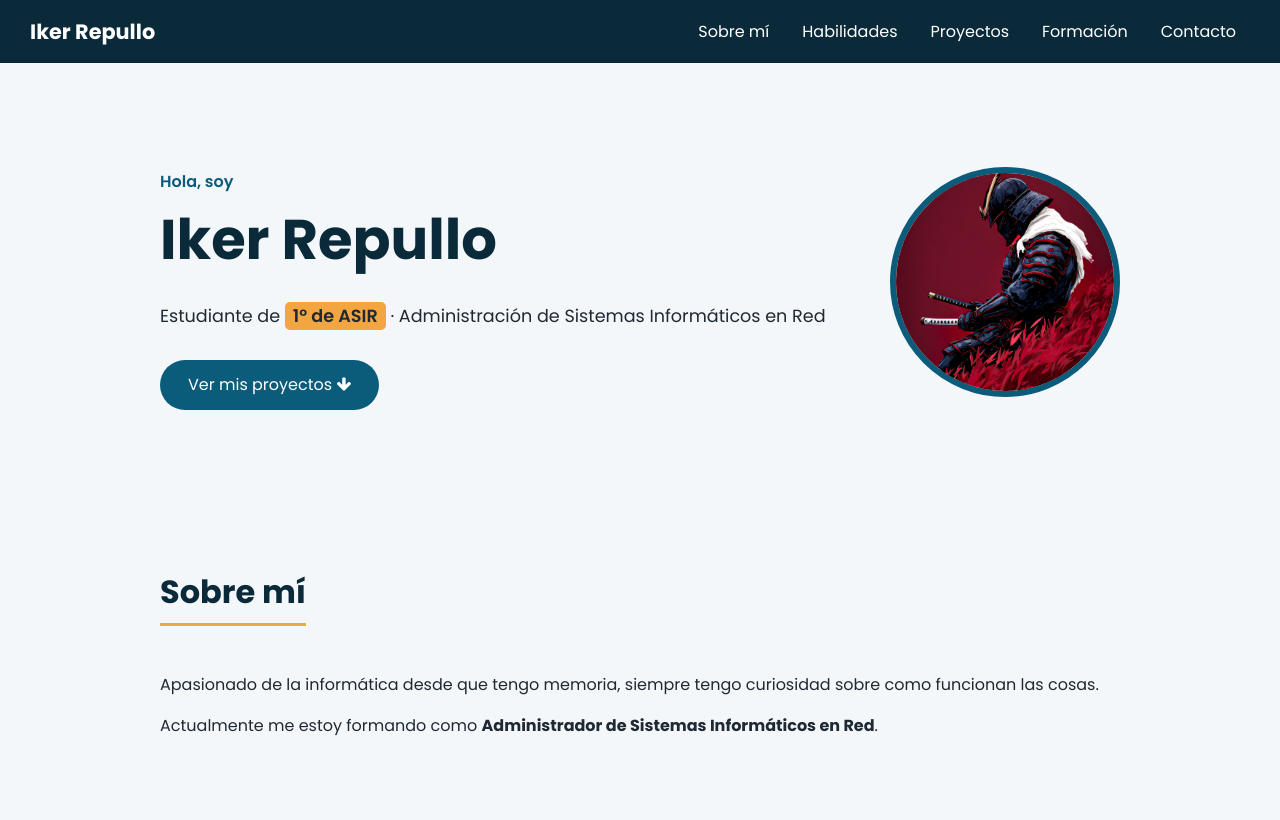
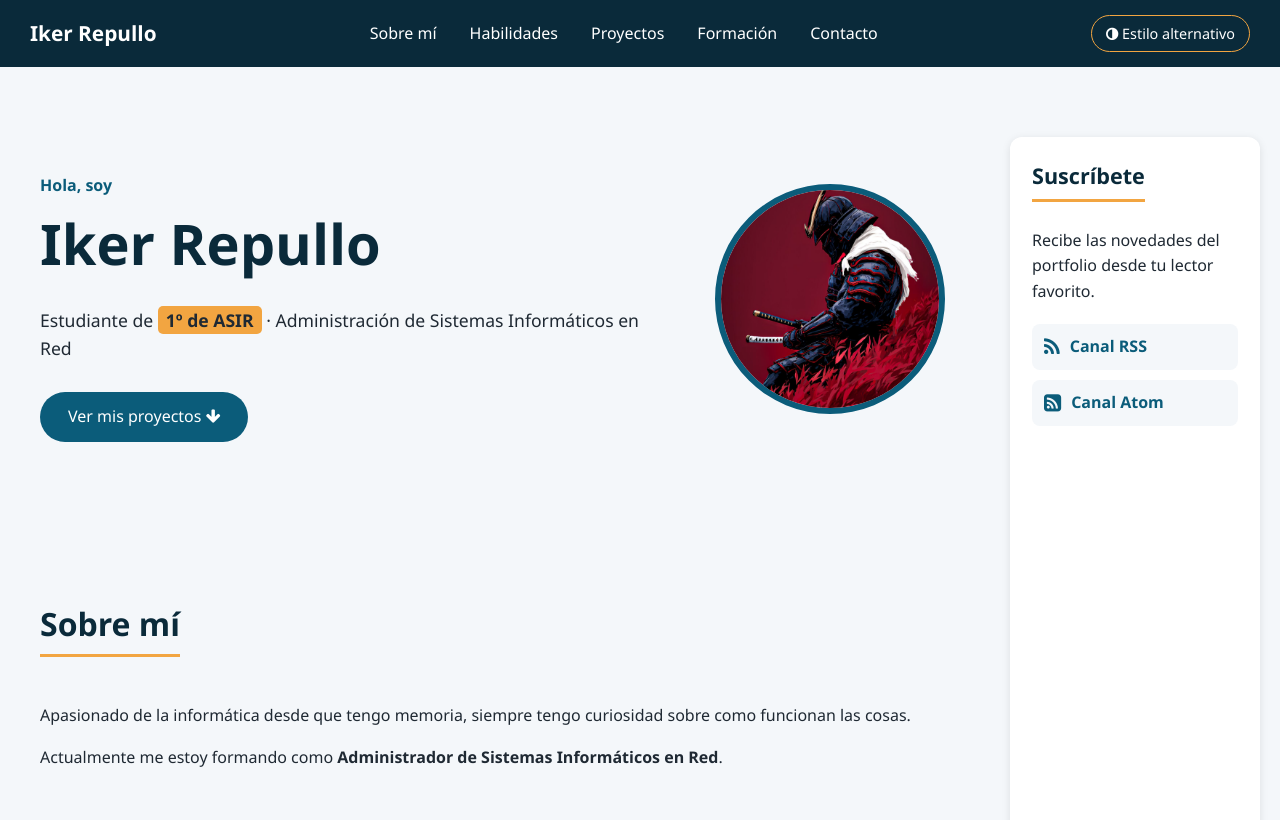
Before and after one commit to byggames/htmlcsslm, a plain HTML site: page index.html in a window 1280 px wide. Shown: the top 820 px of the page. Drawn offline with Linux system fonts and the light colour scheme.

Commit message:
mas cosas

```diff
--- a/index.html
+++ b/index.html
@@ -7,12 +7,12 @@
   <meta name="description" content="Portfolio personal de [Tu nombre], alumno de 1º de ASIR">
   <title>Portfolio · Iker Repullo</title>
 
-  <!-- Fuente de Google Fonts e iconos Font Awesome 4 -->
-  <link href="https://fonts.googleapis.com/css?family=Poppins:400,600,700" rel="stylesheet">
+  <!-- Iconos Font Awesome 4 -->
   <link rel="stylesheet" href="https://cdnjs.cloudflare.com/ajax/libs/font-awesome/4.7.0/css/font-awesome.min.css">
 
   <!-- Hoja de estilos propia -->
   <link rel="stylesheet" href="style.css">
+  <link rel="alternate stylesheet" href="style-alternativo.css" title="Estilo alternativo">
 </head>
 
 <body>
@@ -29,9 +29,13 @@
         <li><a href="#contacto">Contacto</a></li>
       </ul>
     </nav>
+    <button type="button" id="cambiar-estilo" class="boton-estilo" aria-pressed="false">
+      <i class="fa fa-adjust" aria-hidden="true"></i> Estilo alternativo
+    </button>
   </header>
 
-  <main>
+  <div class="layout">
+    <main>
 
     <!-- PORTADA -->
     <section id="inicio">
@@ -178,7 +182,25 @@
       </form>
     </section>
 
-  </main>
+    </main>
+
+
+    <aside id="barra-feeds" aria-labelledby="feeds-titulo">
+      <h2 id="feeds-titulo">Suscríbete</h2>
+      <p>Recibe las novedades del portfolio desde tu lector favorito.</p>
+      <div class="enlaces-feeds">
+        <a href="rss.xml" type="application/rss+xml">
+          <i class="fa fa-rss" aria-hidden="true"></i>
+          <span>Canal RSS</span>
+        </a>
+        <a href="atom.xml" type="application/atom+xml">
+          <i class="fa fa-rss-square" aria-hidden="true"></i>
+          <span>Canal Atom</span>
+        </a>
+      </div>
+    </aside>
+
+  </div>
 
   <!-- PIE DE PÁGINA -->
   <footer id="pie">
@@ -190,6 +212,19 @@
     <p>&copy; 2026 Iker Repullo · Portfolio</p>
   </footer>
 
+  <script>
+    const botonEstilo = document.getElementById('cambiar-estilo');
+    const hojaAlternativa = document.querySelector('link[title="Estilo alternativo"]');
+
+    botonEstilo.addEventListener('click', () => {
+      const estiloAlternativoActivo = hojaAlternativa.disabled;
+      hojaAlternativa.disabled = !estiloAlternativoActivo;
+      botonEstilo.setAttribute('aria-pressed', String(!estiloAlternativoActivo));
+      botonEstilo.lastChild.textContent = estiloAlternativoActivo
+        ? ' Estilo alternativo'
+        : ' Estilo principal';
+    });
+  </script>
 </body>
 
 </html>
--- /dev/null
+++ b/style-alternativo.css
@@ -0,0 +1,103 @@
+/* ==========================================================
+   PORTFOLIO - Estilo alternativo
+   Se carga como hoja de estilos alternativa desde index.html.
+   ========================================================== */
+
+:root {
+  --color-fondo: #181522;
+  --color-texto: #eee9f8;
+  --color-principal: #b692f6;
+  --color-oscuro: #f7f2ff;
+  --color-acento: #f59eaf;
+  --color-blanco: #272136;
+  --color-texto-cabecera: #fff8ff;
+  --color-fondo-cabecera: #100d18;
+  --fuente: 'Trebuchet MS', 'Segoe UI', Arial, sans-serif;
+}
+
+body {
+  background:
+    radial-gradient(circle at 15% 10%, #332451 0, transparent 35%),
+    var(--color-fondo);
+  color: var(--color-texto);
+}
+
+#cabecera {
+  background-color: var(--color-fondo-cabecera);
+  border-bottom: 1px solid #493667;
+}
+
+#cabecera .logo,
+#cabecera #menu li a,
+#cabecera .boton-estilo {
+  color: var(--color-texto-cabecera);
+}
+
+#cabecera .boton-estilo {
+  border-color: var(--color-acento);
+}
+
+#menu li a:hover,
+.boton:hover,
+#cabecera .boton-estilo:hover,
+#cabecera .boton-estilo[aria-pressed="true"] {
+  background-color: var(--color-acento);
+  color: #28182e;
+}
+
+#inicio h1,
+h2 {
+  color: var(--color-oscuro);
+}
+
+.foto {
+  border-color: var(--color-acento);
+  box-shadow: 0 0 0 8px rgba(245, 158, 175, 0.15);
+}
+
+.caja,
+.tarjeta,
+form,
+#barra-feeds {
+  background-color: var(--color-blanco);
+  border: 1px solid #493667;
+  box-shadow: 0 8px 24px rgba(0, 0, 0, 0.25);
+}
+
+.tarjeta {
+  border-top: 5px solid var(--color-acento);
+}
+
+.tarjeta:hover {
+  border-top-color: var(--color-principal);
+}
+
+th {
+  background-color: #66459a;
+}
+
+tbody tr:nth-child(even) {
+  background-color: #322943;
+}
+
+tbody tr:hover {
+  background-color: #49304b;
+}
+
+#barra-feeds {
+  color: var(--color-texto);
+}
+
+#pie {
+  background-color: var(--color-fondo-cabecera);
+}
+
+#pie a {
+  color: var(--color-texto-cabecera);
+}
+
+@media (max-width: 700px) {
+  #barra-feeds {
+    margin: 0 20px;
+  }
+}
--- a/style.css
+++ b/style.css
@@ -10,7 +10,7 @@
   --color-oscuro: #0a2a3a;
   --color-acento: #f2a541;
   --color-blanco: #ffffff;
-  --fuente: 'Poppins', sans-serif;
+  --fuente: 'Segoe UI', 'Helvetica Neue', Arial, sans-serif;
 }
 
 /* ---------- ESTILOS GENERALES ---------- */
@@ -28,6 +28,15 @@ body {
   color: var(--color-texto);
   background-color: var(--color-fondo);
   line-height: 1.6;
+}
+
+.layout {
+  display: grid;
+  grid-template-columns: minmax(0, 1fr) 270px;
+  gap: 25px;
+  max-width: 1280px;
+  margin: 0 auto;
+  padding: 0 20px;
 }
 
 section {
@@ -48,6 +57,47 @@ h2 {
 h3 {
   color: var(--color-principal);
   margin-top: 0;
+}
+
+#barra-feeds {
+  position: sticky;
+  top: 90px;
+  margin: 70px 0 0 20px;
+  padding: 22px;
+  background-color: var(--color-blanco);
+  border-radius: 12px;
+  box-shadow: 0 2px 8px rgba(0, 0, 0, 0.1);
+}
+
+#barra-feeds h2 {
+  font-size: 1.35rem;
+  margin: 0 0 10px;
+}
+
+.enlaces-feeds {
+  display: grid;
+  gap: 10px;
+  margin-top: 20px;
+}
+
+.enlaces-feeds a {
+  display: flex;
+  align-items: center;
+  gap: 10px;
+  padding: 10px 12px;
+  border-radius: 8px;
+  background-color: var(--color-fondo);
+  font-weight: 600;
+  text-decoration: none;
+}
+
+.enlaces-feeds a:hover {
+  color: var(--color-oscuro);
+  background-color: var(--color-acento);
+}
+
+.enlaces-feeds i {
+  font-size: 1.25rem;
 }
 
 a {
@@ -89,6 +139,23 @@ a {
 }
 
 #menu li a:hover {
+  background-color: var(--color-acento);
+  color: var(--color-oscuro);
+}
+
+.boton-estilo {
+  background-color: transparent;
+  color: var(--color-blanco);
+  border: 1px solid var(--color-acento);
+  border-radius: 20px;
+  padding: 8px 14px;
+  font-family: var(--fuente);
+  font-size: 0.9rem;
+  cursor: pointer;
+}
+
+.boton-estilo:hover,
+.boton-estilo[aria-pressed="true"] {
   background-color: var(--color-acento);
   color: var(--color-oscuro);
 }
@@ -339,6 +406,11 @@ textarea:focus {
 
 /* ---------- ADAPTACIÓN A MÓVIL ---------- */
 @media (max-width: 700px) {
+  .layout {
+    display: block;
+    padding: 0;
+  }
+
   #cabecera {
     flex-direction: column;
     gap: 10px;
@@ -347,6 +419,10 @@ textarea:focus {
   #menu {
     flex-wrap: wrap;
     justify-content: center;
+  }
+
+  .boton-estilo {
+    margin-bottom: 5px;
   }
 
   #inicio {
@@ -361,4 +437,9 @@ textarea:focus {
   .dos-columnas {
     flex-direction: column;
   }
+
+  #barra-feeds {
+    position: static;
+    margin: 20px;
+  }
 }
```
Also changed, not shown: atom.xml (added, +15 -0 lines), rss.xml (added, +14 -0 lines).
